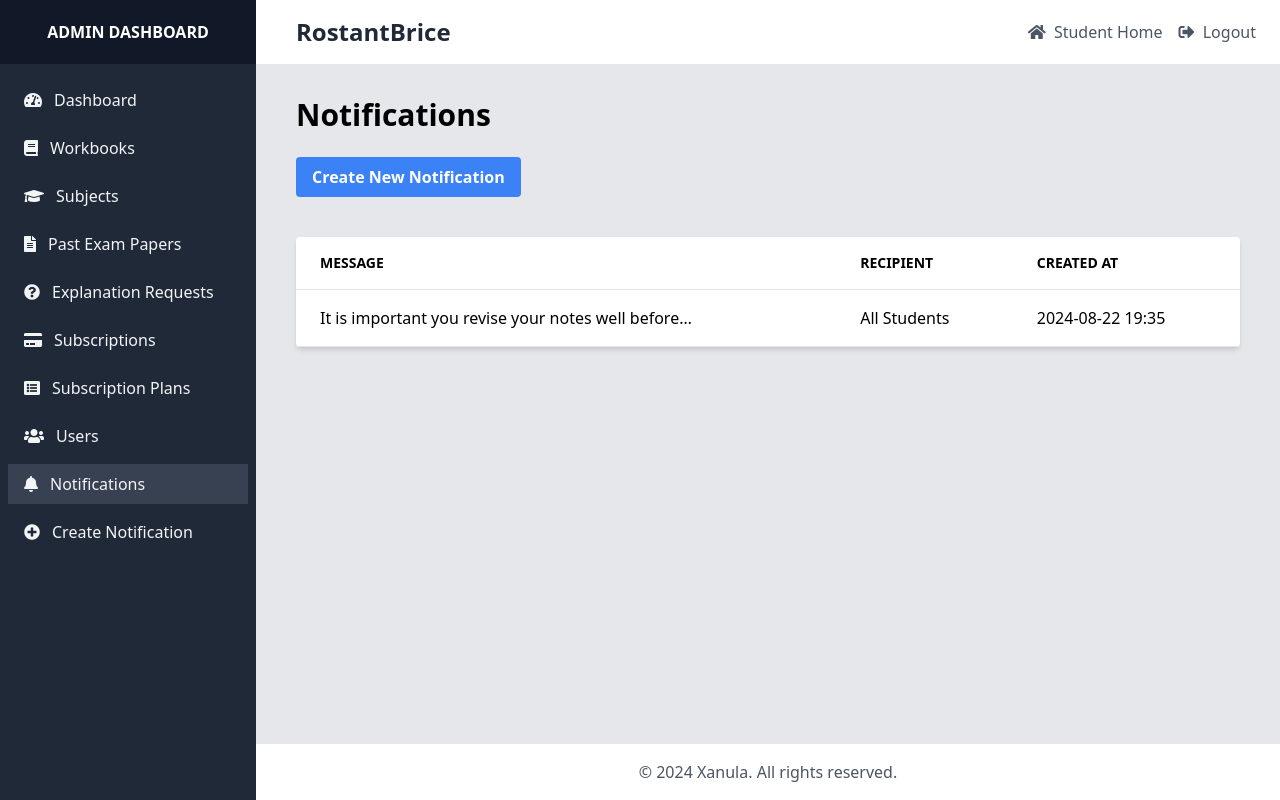
After one commit to SaahBrice/Xanula, a Django app: page /staff/notifications/ in a window 1280 px wide. The commit adds this page. Run offline with Django 5.2, Linux system fonts and the light colour scheme; a user stored in the database is signed in; data comes from the database, SQL or seed files in the repository; both versions use the stored data as it was after the commit; some libraries are stand-ins or nearby versions.

Commit message:
implemented notification
Now the admin can notify others but the problem lies at the level of what happens when the notification is tapped

```diff
--- a/xanula/admin_dashboard/urls.py
+++ b/xanula/admin_dashboard/urls.py
@@ -44,4 +44,7 @@ urlpatterns = [
 
     path('explanation-requests/', views.ExplanationRequestListView.as_view(), name='explanation_request_list'),
     path('explanation-requests/<int:pk>/respond/', views.ExplanationRequestResponseView.as_view(), name='explanation_request_respond'),
+
+    path('notifications/', views.NotificationListView.as_view(), name='notification_list'),
+    path('notifications/create/', views.NotificationCreateView.as_view(), name='notification_create'),
 ]
--- a/xanula/admin_dashboard/views.py
+++ b/xanula/admin_dashboard/views.py
@@ -3,10 +3,10 @@ from django.contrib.auth.mixins import UserPassesTestMixin, LoginRequiredMixin
 from django.views.generic import TemplateView, ListView, CreateView, UpdateView, DeleteView
 from django.urls import reverse_lazy
 from django.contrib.auth import get_user_model
-from core.models import ExplanationRequest, Workbook, Subject, PastExamPaper
+from core.models import ExplanationRequest, Notification, Workbook, Subject, PastExamPaper
 from subscriptions.models import Subscription, SubscriptionPlan
 from django.contrib import messages
-from .forms import ExplanationResponseForm, PastExamPaperForm, SubjectForm, SubscriptionForm, SubscriptionPlanForm, UserForm, WorkbookForm
+from .forms import ExplanationResponseForm, NotificationForm, PastExamPaperForm, SubjectForm, SubscriptionForm, SubscriptionPlanForm, UserForm, WorkbookForm
 
 User = get_user_model()
 
@@ -262,3 +262,23 @@ class ExplanationRequestResponseView(StaffRequiredMixin, UpdateView):
     def form_valid(self, form):
         form.instance.responded_at = timezone.now()
         return super().form_valid(form)
+
+
+class NotificationCreateView(StaffRequiredMixin, CreateView):
+    model = Notification
+    form_class = NotificationForm
+    template_name = 'admin_dashboard/notification_create.html'
+    success_url = reverse_lazy('admin_dashboard:notification_list')
+
+    def form_valid(self, form):
+        if form.cleaned_data['send_to_all']:
+            form.instance.is_global = True
+            form.instance.recipient = None
+        messages.success(self.request, 'Notification sent successfully.')
+        return super().form_valid(form)
+
+class NotificationListView(StaffRequiredMixin, ListView):
+    model = Notification
+    template_name = 'admin_dashboard/notification_list.html'
+    context_object_name = 'notifications'
+    paginate_by = 20
--- a/xanula/core/context_processors.py
+++ b/xanula/core/context_processors.py
@@ -5,3 +5,18 @@ def notification_count(request):
         count = ExplanationRequest.objects.filter(user=request.user, status='pending').count()
         return {'notification_count': count}
     return {'notification_count': 0}
+
+
+from .models import Notification
+
+def general_notification_count(request):
+    if request.user.is_authenticated and not request.user.is_staff:
+        count = Notification.objects.filter(
+            recipient=request.user,
+            is_read=False
+        ).count() + Notification.objects.filter(
+            is_global=True,
+            is_read=False
+        ).count()
+        return {'unread_notifications_count': count}
+    return {'unread_notifications_count': 0}
--- a/xanula/core/models.py
+++ b/xanula/core/models.py
@@ -137,3 +137,15 @@ class ExplanationRequest(models.Model):
 
     def __str__(self):
         return f"Request for {self.question} by {self.user.username}"
+
+
+
+class Notification(models.Model):
+    recipient = models.ForeignKey(User, on_delete=models.CASCADE, null=True, blank=True)
+    message = models.TextField()
+    created_at = models.DateTimeField(auto_now_add=True)
+    is_read = models.BooleanField(default=False)
+    is_global = models.BooleanField(default=False)
+
+    def __str__(self):
+        return f"Notification for {self.recipient or 'All'}: {self.message[:50]}..."
--- a/xanula/core/urls.py
+++ b/xanula/core/urls.py
@@ -1,5 +1,5 @@
 from django.urls import path
-from .views import AuthorLoginView, DownloadSolutionView, ExplanationRequestDetailView, ExplanationRequestView, PastExamPaperDetailView, PastExamPaperListView, QuizAttempt, QuizResultView, QuizView, LandingPageView, StudentHomeView, WorkbookListView, WorkbookDetailView, AuthorDashboardView, get_explanation, workbook_analytics
+from .views import AuthorLoginView, DownloadSolutionView, ExplanationRequestDetailView, ExplanationRequestView, NotificationListView, PastExamPaperDetailView, PastExamPaperListView, QuizAttempt, QuizResultView, QuizView, LandingPageView, StudentHomeView, WorkbookListView, WorkbookDetailView, AuthorDashboardView, get_explanation, workbook_analytics
 
 
 app_name = 'core'
@@ -20,4 +20,5 @@ urlpatterns = [
     path('explanation-request/<int:question_id>/', ExplanationRequestView.as_view(), name='explanation_request'),
     path('explanation-request-detail/<int:pk>/', ExplanationRequestDetailView.as_view(), name='explanation_request_detail'),
     path('download-solution/<int:question_id>/', DownloadSolutionView.as_view(), name='download_solution'),
+    path('notifications/', NotificationListView.as_view(), name='notification_list'),
 ]
--- a/xanula/templates/admin_dashboard/base.html
+++ b/xanula/templates/admin_dashboard/base.html
@@ -50,6 +50,14 @@
                         <i class="fas fa-users mr-3"></i>
                         Users
                     </a>
+                    <a href="{% url 'admin_dashboard:notification_list' %}" class="flex items-center px-4 py-2 mt-2 text-gray-100 hover:bg-gray-700 {% if 'notification_list' in request.resolver_match.url_name %}bg-gray-700{% endif %}">
+                        <i class="fas fa-bell mr-3"></i>
+                        Notifications
+                    </a>
+                    <a href="{% url 'admin_dashboard:notification_create' %}" class="flex items-center px-4 py-2 mt-2 text-gray-100 hover:bg-gray-700 {% if 'notification_create' in request.resolver_match.url_name %}bg-gray-700{% endif %}">
+                        <i class="fas fa-plus-circle mr-3"></i>
+                        Create Notification
+                    </a>
                 </nav>
             </div>
         </div>
--- /dev/null
+++ b/xanula/templates/admin_dashboard/notification_list.html
@@ -0,0 +1,31 @@
+{% extends 'admin_dashboard/base.html' %}
+
+{% block content %}
+<div class="container mx-auto px-4">
+    <h1 class="text-3xl font-bold mb-6">Notifications</h1>
+    <a href="{% url 'admin_dashboard:notification_create' %}" class="bg-blue-500 hover:bg-blue-700 text-white font-bold py-2 px-4 rounded mb-4 inline-block">
+        Create New Notification
+    </a>
+    <div class="bg-white shadow-md rounded my-6">
+        <table class="text-left w-full border-collapse">
+            <thead>
+                <tr>
+                    <th class="py-4 px-6 bg-grey-lightest font-bold uppercase text-sm text-grey-dark border-b border-grey-light">Message</th>
+                    <th class="py-4 px-6 bg-grey-lightest font-bold uppercase text-sm text-grey-dark border-b border-grey-light">Recipient</th>
+                    <th class="py-4 px-6 bg-grey-lightest font-bold uppercase text-sm text-grey-dark border-b border-grey-light">Created At</th>
+                </tr>
+            </thead>
+            <tbody>
+                {% for notification in notifications %}
+                <tr class="hover:bg-grey-lighter">
+                    <td class="py-4 px-6 border-b border-grey-light">{{ notification.message|truncatechars:50 }}</td>
+                    <td class="py-4 px-6 border-b border-grey-light">{{ notification.recipient|default:"All Students" }}</td>
+                    <td class="py-4 px-6 border-b border-grey-light">{{ notification.created_at|date:"Y-m-d H:i" }}</td>
+                </tr>
+                {% endfor %}
+            </tbody>
+        </table>
+    </div>
+    {% include "admin_dashboard/pagination.html" %}
+</div>
+{% endblock %}
--- a/xanula/xanula/settings.py
+++ b/xanula/xanula/settings.py
@@ -75,6 +75,7 @@ TEMPLATES = [
                 'django.contrib.auth.context_processors.auth',
                 'django.contrib.messages.context_processors.messages',
                 'core.context_processors.notification_count',
+                'core.context_processors.general_notification_count',
             ],
         },
     },
```
Also changed, not shown: xanula/admin_dashboard/forms.py (+23 -1 lines), xanula/core/views.py (+17 -1 lines), xanula/templates/admin_dashboard/notification_create.html (added, +15 -0 lines), xanula/templates/core/notification_list.html (added, +33 -0 lines), xanula/templates/core/student_home.html (+14 -0 lines), xanula/core/migrations/0012_notification.py (added), xanula/db.sqlite3.
